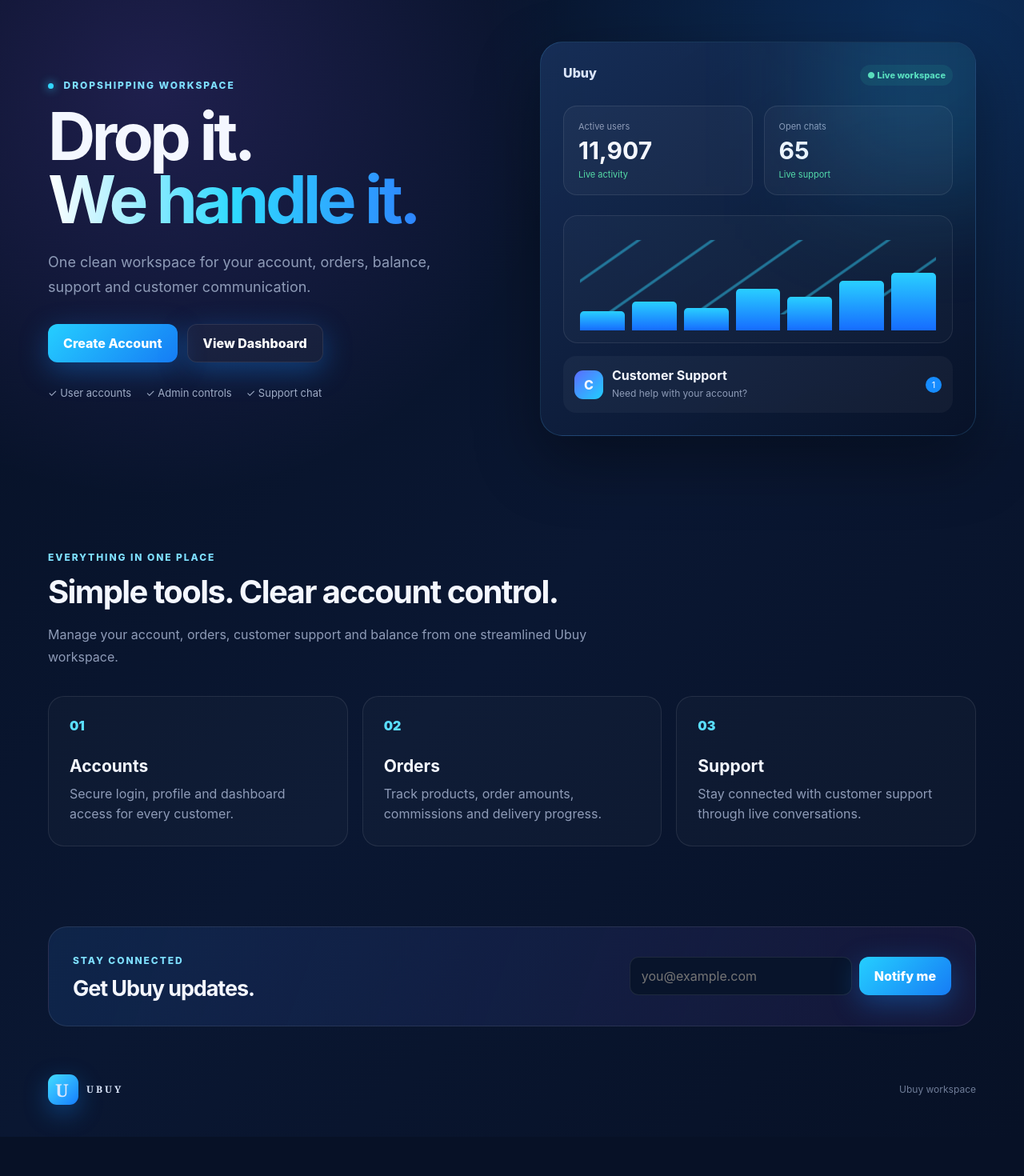
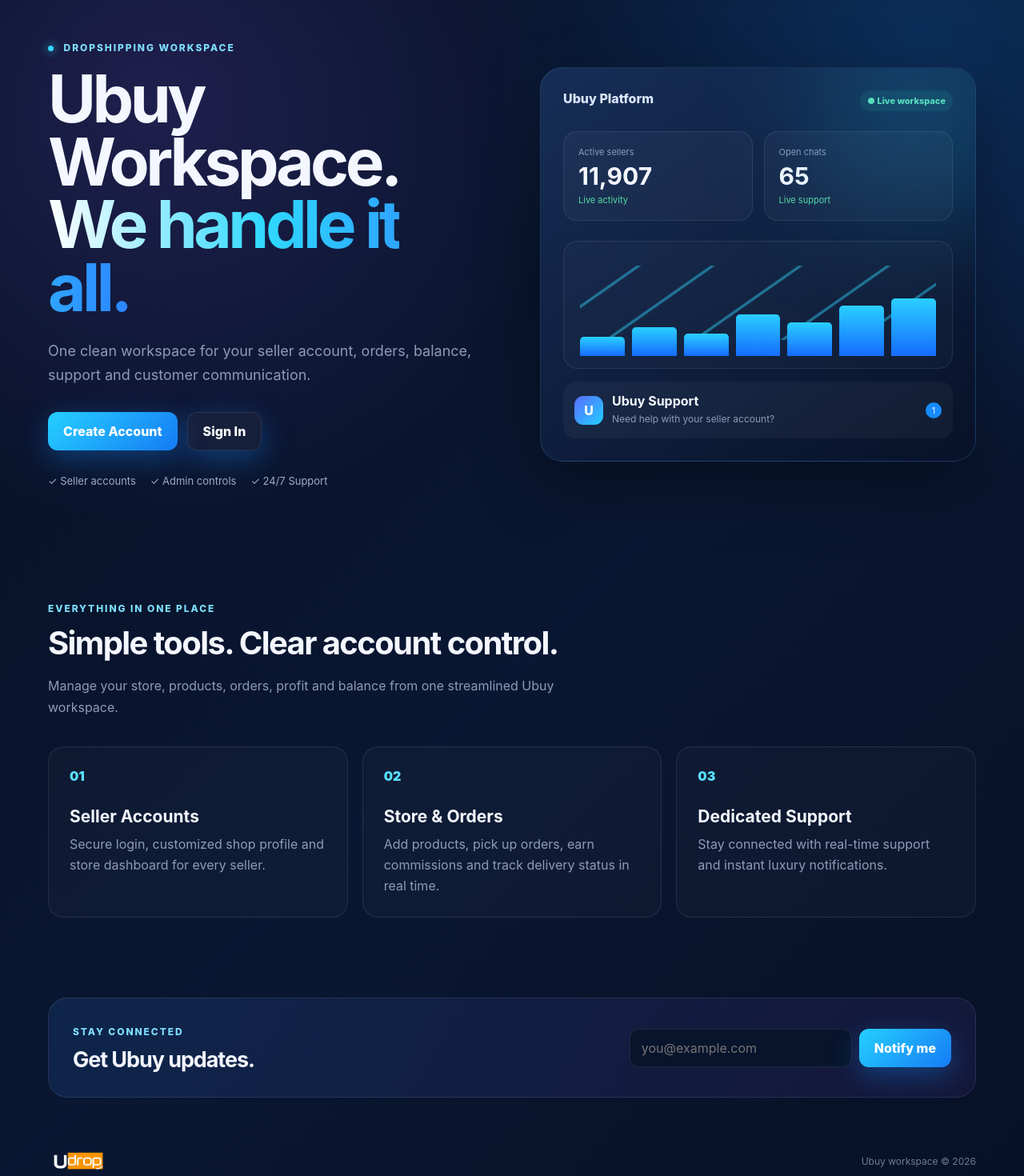
Before and after one commit to udrop00/Udrop, a Next.js app: page / in a window 1280 px wide. Before the commit this address had no page. Shown: the part 120-1590 px from the top of the page at 80% size. Before the commit the page ends 1541 px from the top, so only its background shows below. Built offline with nearby package versions, Linux system fonts and the light colour scheme.

Commit message:
Update login and landing page

```diff
--- a/app/page.tsx
+++ b/app/page.tsx
@@ -1,19 +1,13 @@
 "use client";
 
 import { useEffect, useState } from "react";
-import { useRouter } from "next/navigation";
 import Link from "next/link";
 
 export default function Home() {
-  const router = useRouter();
   const [email, setEmail] = useState("");
   const [sent, setSent] = useState(false);
   const [activeUsers, setActiveUsers] = useState(12500);
   const [openChats, setOpenChats] = useState(40);
-
-  useEffect(() => {
-    router.replace("/login");
-  }, [router]);
 
   useEffect(() => {
     const randomBetween = (min: number, max: number) =>
@@ -25,38 +19,111 @@ export default function Home() {
   return (
     <main className="landing">
       <nav className="nav container">
-        <div className="brand"><span className="brand-mark">U</span><span>UBUY</span></div>
-        <div className="nav-links"><Link href="/login">Login</Link><Link className="btn btn-small" href="/register">Get Started</Link></div>
+        <Link href="/" className="brand" style={{ display: "flex", alignItems: "center", textDecoration: "none" }}>
+          <img src="/dropzone-logo.png" alt="Ubuy" style={{ height: "46px", objectFit: "contain" }} />
+        </Link>
+        <div className="nav-links">
+          <Link href="/login">Login</Link>
+          <Link className="btn btn-small" href="/register">Get Started</Link>
+        </div>
       </nav>
 
       <section className="hero container">
         <div className="hero-copy">
           <div className="eyebrow"><span className="dot" /> Dropshipping workspace</div>
-          <h1>Drop it.<br /><span>We handle it.</span></h1>
-          <p>One clean workspace for your account, orders, balance, support and customer communication.</p>
-          <div className="hero-actions"><Link className="btn" href="/register">Create Account</Link><Link className="btn btn-ghost" href="/dashboard">View Dashboard</Link></div>
-          <div className="trust-row"><span>✓ User accounts</span><span>✓ Admin controls</span><span>✓ Support chat</span></div>
+          <h1>Ubuy Workspace.<br /><span>We handle it all.</span></h1>
+          <p>One clean workspace for your seller account, orders, balance, support and customer communication.</p>
+          <div className="hero-actions">
+            <Link className="btn" href="/register">Create Account</Link>
+            <Link className="btn btn-ghost" href="/login">Sign In</Link>
+          </div>
+          <div className="trust-row">
+            <span>✓ Seller accounts</span>
+            <span>✓ Admin controls</span>
+            <span>✓ 24/7 Support</span>
+          </div>
         </div>
         <div className="hero-card">
           <div className="glow" />
-          <div className="mock-top"><span>Ubuy</span><span className="status-pill">● Live workspace</span></div>
-          <div className="mock-stat-grid"><div><small>Active users</small><strong>{activeUsers.toLocaleString()}</strong><em>Live activity</em></div><div><small>Open chats</small><strong>{openChats}</strong><em>Live support</em></div></div>
-          <div className="mock-chart"><div className="chart-line" /><div className="chart-bars"><i /><i /><i /><i /><i /><i /><i /></div></div>
-          <div className="mock-message"><span className="avatar">C</span><div><b>Customer Support</b><p>Need help with your account?</p></div><span className="unread">1</span></div>
+          <div className="mock-top">
+            <span style={{ fontWeight: 800 }}>Ubuy Platform</span>
+            <span className="status-pill">● Live workspace</span>
+          </div>
+          <div className="mock-stat-grid">
+            <div>
+              <small>Active sellers</small>
+              <strong>{activeUsers.toLocaleString()}</strong>
+              <em>Live activity</em>
+            </div>
+            <div>
+              <small>Open chats</small>
+              <strong>{openChats}</strong>
+              <em>Live support</em>
+            </div>
+          </div>
+          <div className="mock-chart">
+            <div className="chart-line" />
+            <div className="chart-bars">
+              <i /><i /><i /><i /><i /><i /><i />
+            </div>
+          </div>
+          <div className="mock-message">
+            <span className="avatar">U</span>
+            <div>
+              <b>Ubuy Support</b>
+              <p>Need help with your seller account?</p>
+            </div>
+            <span className="unread">1</span>
+          </div>
         </div>
       </section>
 
       <section className="features container">
-        <div className="section-head"><span className="eyebrow">Everything in one place</span><h2>Simple tools. Clear account control.</h2><p>Manage your account, orders, customer support and balance from one streamlined Ubuy workspace.</p></div>
-        <div className="feature-grid"><article><span>01</span><h3>Accounts</h3><p>Secure login, profile and dashboard access for every customer.</p></article><article><span>02</span><h3>Orders</h3><p>Track products, order amounts, commissions and delivery progress.</p></article><article><span>03</span><h3>Support</h3><p>Stay connected with customer support through live conversations.</p></article></div>
+        <div className="section-head">
+          <span className="eyebrow">Everything in one place</span>
+          <h2>Simple tools. Clear account control.</h2>
+          <p>Manage your store, products, orders, profit and balance from one streamlined Ubuy workspace.</p>
+        </div>
+        <div className="feature-grid">
+          <article>
+            <span>01</span>
+            <h3>Seller Accounts</h3>
+            <p>Secure login, customized shop profile and store dashboard for every seller.</p>
+          </article>
+          <article>
+            <span>02</span>
+            <h3>Store & Orders</h3>
+            <p>Add products, pick up orders, earn commissions and track delivery status in real time.</p>
+          </article>
+          <article>
+            <span>03</span>
+            <h3>Dedicated Support</h3>
+            <p>Stay connected with real-time support and instant luxury notifications.</p>
+          </article>
+        </div>
       </section>
 
       <section className="cta container">
-        <div><span className="eyebrow">Stay connected</span><h2>Get Ubuy updates.</h2></div>
-        {sent ? <div className="success-box">✓ You’re on the update list.</div> : <form onSubmit={(e) => { e.preventDefault(); if (email.trim()) setSent(true); }}><input type="email" placeholder="you@example.com" value={email} onChange={(e) => setEmail(e.target.value)} required /><button className="btn" type="submit">Notify me</button></form>}
+        <div>
+          <span className="eyebrow">Stay connected</span>
+          <h2>Get Ubuy updates.</h2>
+        </div>
+        {sent ? (
+          <div className="success-box">✓ You’re on the update list.</div>
+        ) : (
+          <form onSubmit={(e) => { e.preventDefault(); if (email.trim()) setSent(true); }}>
+            <input type="email" placeholder="you@example.com" value={email} onChange={(e) => setEmail(e.target.value)} required />
+            <button className="btn" type="submit">Notify me</button>
+          </form>
+        )}
       </section>
 
-      <footer className="footer container"><div className="brand"><span className="brand-mark">U</span><span>UBUY</span></div><span>Ubuy workspace</span></footer>
+      <footer className="footer container">
+        <Link href="/" className="brand">
+          <img src="/dropzone-logo.png" alt="Ubuy" style={{ height: "38px", objectFit: "contain" }} />
+        </Link>
+        <span>Ubuy workspace © {new Date().getFullYear()}</span>
+      </footer>
     </main>
   );
 }
--- a/app/register/page.tsx
+++ b/app/register/page.tsx
@@ -185,7 +185,9 @@ router.push("/kyc-pending");
 
       <section className="auth-card">
 
-        <div className="auth-icon">+</div>
+        <div className="auth-icon" style={{ background: "transparent", width: "auto", height: "auto", display: "flex", alignItems: "center", marginBottom: "20px", boxShadow: "none" }}>
+          <img src="/dropzone-logo.png" alt="Ubuy" style={{ height: "55px", width: "auto", objectFit: "contain" }} />
+        </div>
 
         <h1>Create account</h1>
 
@@ -216,7 +218,7 @@ router.push("/kyc-pending");
 
 
 
-        <form className="auth-form" onSubmit={submit}>
+        <form className="auth-form" onSubmit={submit} autoComplete="off">
 
 
           {error && (
```
Also changed, not shown: app/login/page.tsx (+14 -5 lines).
